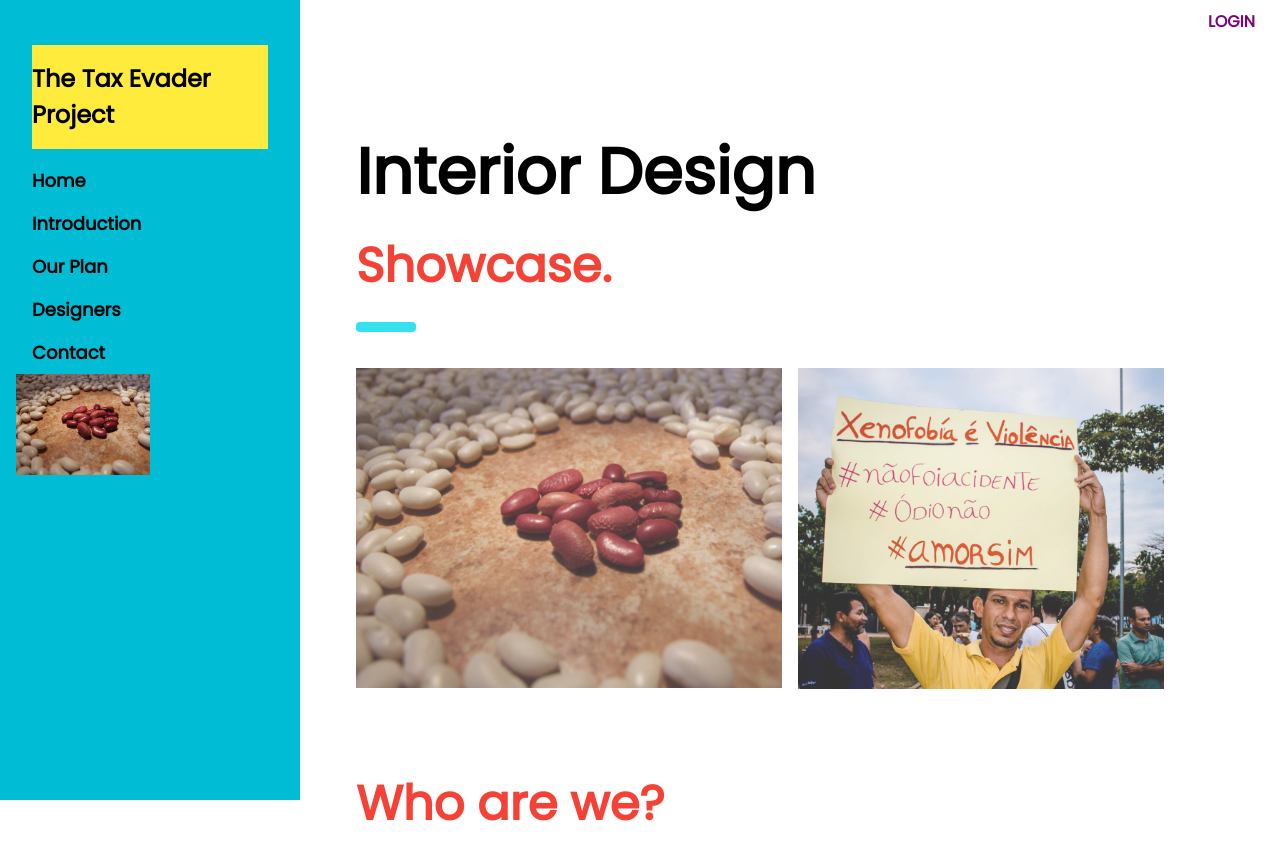
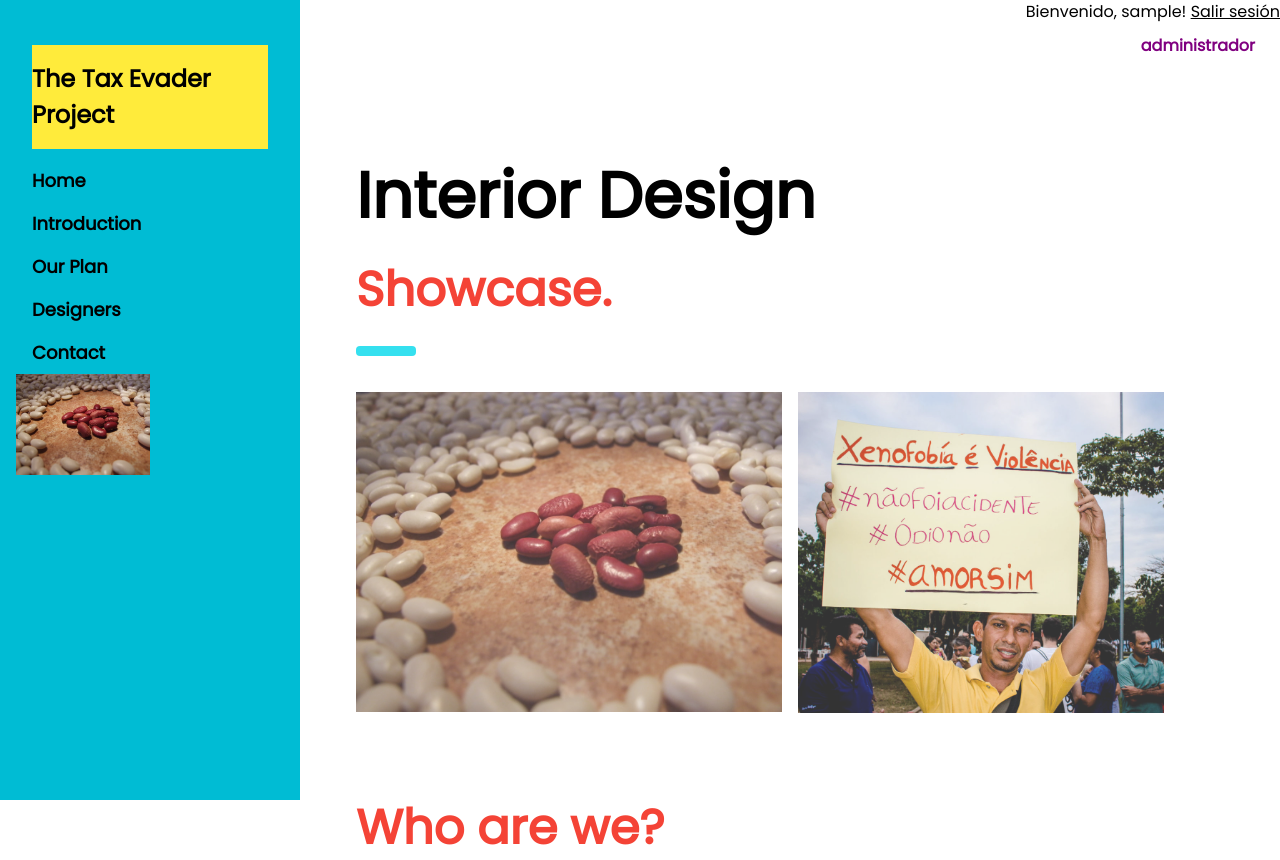
Before and after one commit to codefarmer-K/idk, a Django app: template xenofobia/templates/xenofobia/main.html in a window 1280 px wide. Shown: the top 860 px of the page. Run offline with Django 5.2, Linux system fonts and the light colour scheme; the template is opened without the code that fills it: most values are stand-ins (such as "Sample title", 1, 10 or a date in 2020); form fields are guessed from the names that the template uses.

Commit message:
Update main.html

```diff
--- a/xenofobia/templates/xenofobia/main.html
+++ b/xenofobia/templates/xenofobia/main.html
@@ -18,9 +18,16 @@ body {font-size:16px;}
 
 
 <!-- 顶部导航 -->
+{% if user_name %}
+        <div style="text-align: right;">
+            <span>Bienvenido, {{ user_name }}!</span>
+            <a href="{% url 'salir' %}">Salir sesión</a>
+        </div>
+    {% endif %}
+
 <div style="text-align: right; margin: 10px;">
     <a href="{% url 'admin:index' %}" style="color: purple; font-weight: bold; text-decoration: none; margin-right: 15px;">
-      LOGIN
+      administrador
   </a>
 </div>
 
```
